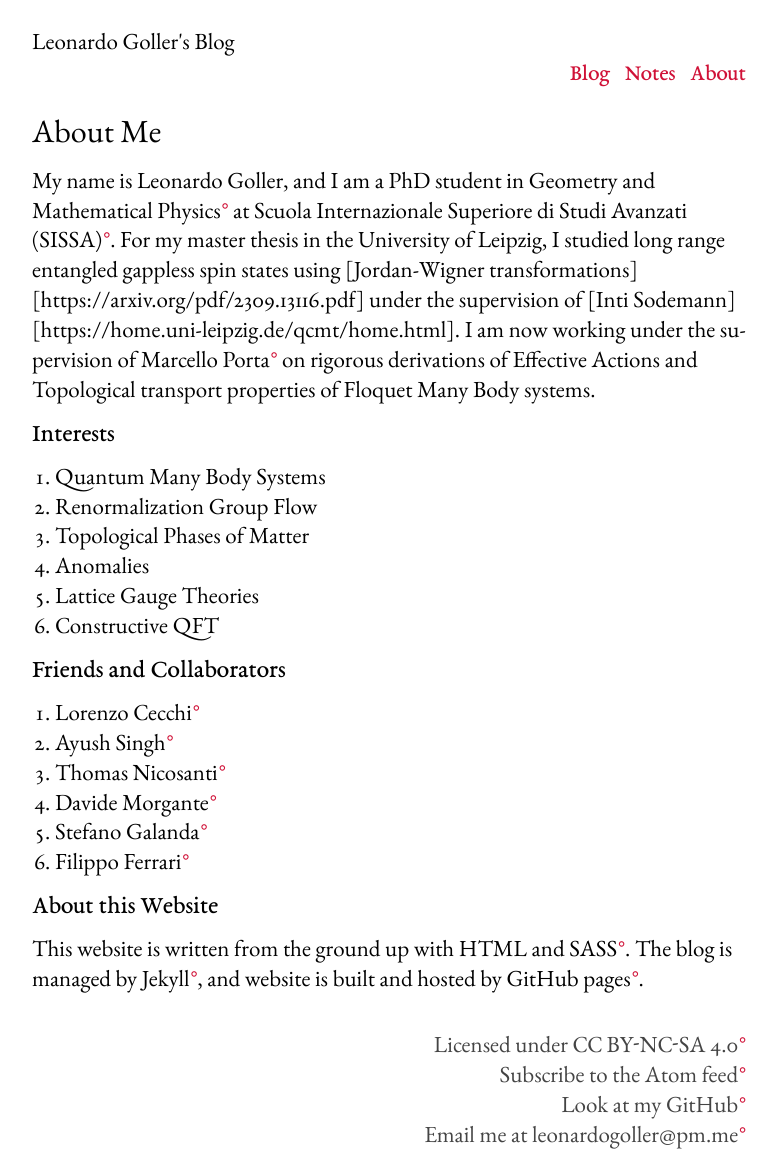
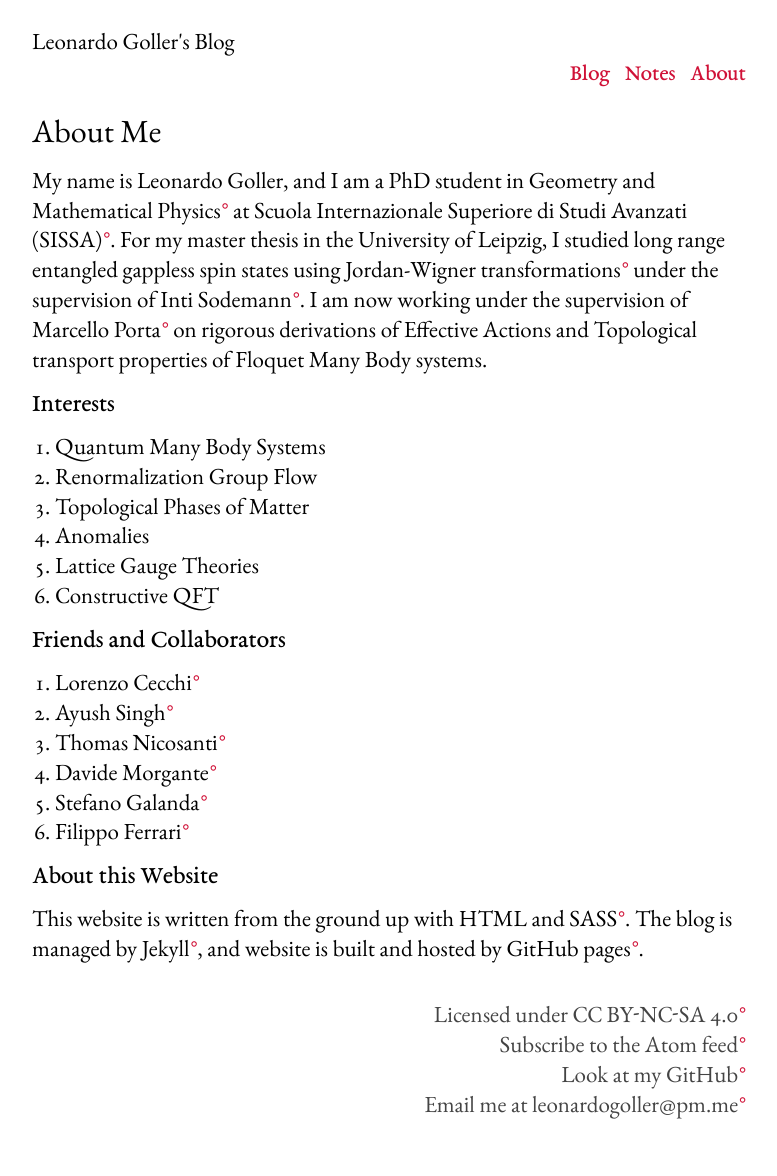
Before and after one commit to LeonardoGoller/LeonardoGoller.github.io, a Jekyll site: the page built from about.markdown, in a window 1280 px wide. Shown: the whole page, without its empty margins (251-1028 px from the left). Built offline with Jekyll 4.4.1, drawn with Linux system fonts in a browser that asks for light colours; after the commit the page ends 1147 px from its top, so only the background shows below that.

Commit message:
Update about.markdown

```diff
--- a/about.markdown
+++ b/about.markdown
@@ -8,7 +8,7 @@ layout: default
 My name is Leonardo Goller, and I am a PhD student in
 [Geometry and Mathematical Physics](https://www.math.sissa.it/content/geometry-and-mathematical-physics-0)
 at [Scuola Internazionale Superiore di Studi Avanzati
-(SISSA)](https://www.sissa.it/). For my master thesis in the University of Leipzig, I studied long range entangled gappless spin states using [Jordan-Wigner transformations][https://arxiv.org/pdf/2309.13116.pdf] under the supervision of [Inti Sodemann][https://home.uni-leipzig.de/qcmt/home.html]. I am now working under the supervision of [Marcello Porta](https://sites.google.com/view/marcelloporta/home) on rigorous derivations of Effective Actions and Topological transport properties of Floquet Many Body systems.
+(SISSA)](https://www.sissa.it/). For my master thesis in the University of Leipzig, I studied long range entangled gappless spin states using [Jordan-Wigner transformations](https://arxiv.org/pdf/2309.13116.pdf) under the supervision of [Inti Sodemann](https://home.uni-leipzig.de/qcmt/home.html). I am now working under the supervision of [Marcello Porta](https://sites.google.com/view/marcelloporta/home) on rigorous derivations of Effective Actions and Topological transport properties of Floquet Many Body systems.
 
 ## Interests
 
```
